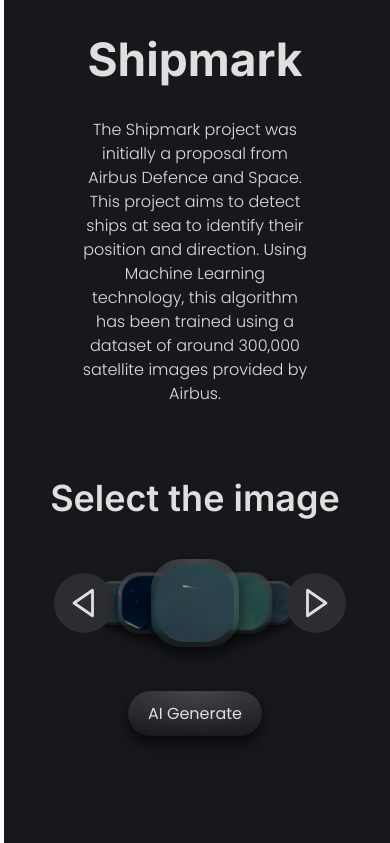
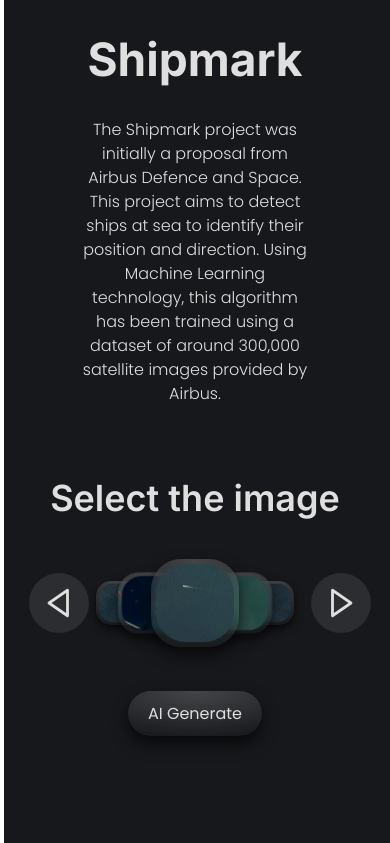
Before and after one commit to Edouard-M/Portfolio_Website, a React (Create React App) app: page /shipmark in a window 390 px wide. Shown: the top 843 px of the page. Built offline with nearby package versions, Linux system fonts and the light colour scheme.

Commit message:
Update Shipmark Responsive

```diff
--- a/src/style/Shipmark.css
+++ b/src/style/Shipmark.css
@@ -555,4 +555,12 @@
     height: 75vw;
   }
 
+  .shipmark_photo_carousel #left{
+    left: 25px;
+  }
+
+  .shipmark_photo_carousel #right{
+    left: calc(100% - 75px);
+  }
+
 }
```
